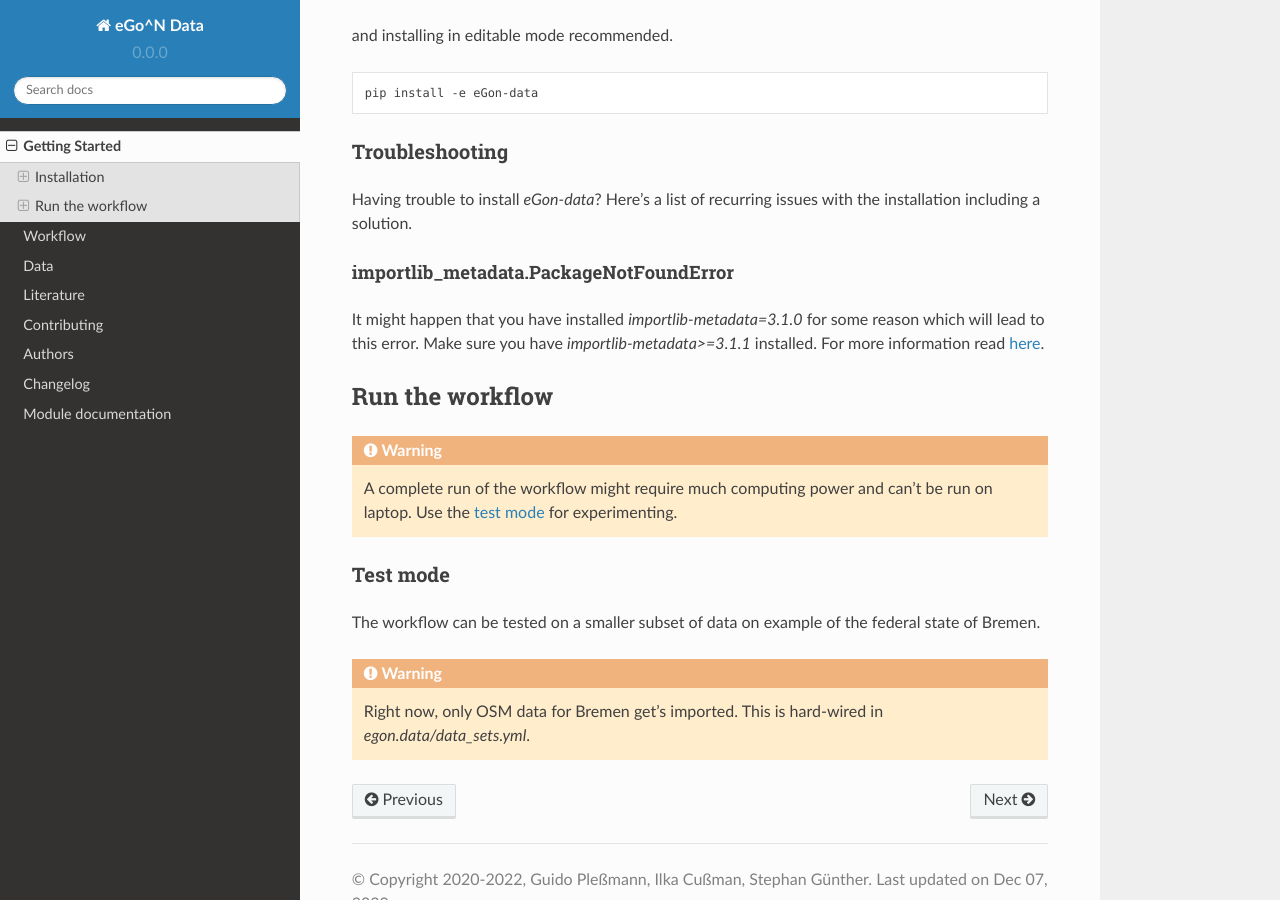
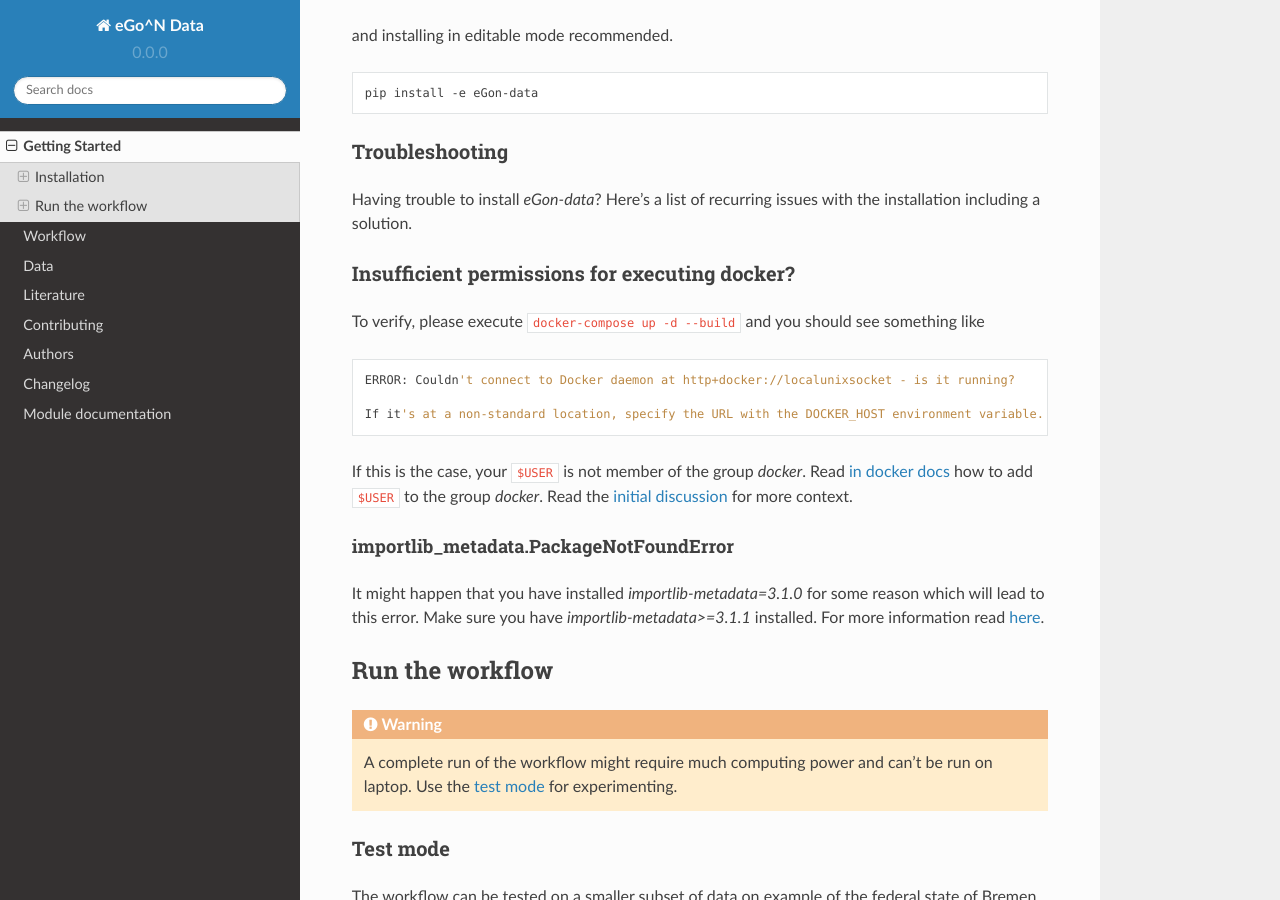
Before and after one commit to openego/eGon-data, a Sphinx documentation site: the page built from docs/getting_started.rst, in a window 1280 px wide and 900 px high, scrolled down 454 px. Built offline with Sphinx 7.4.7 and the Read the Docs theme 2.0.0, drawn with Linux system fonts in a browser that asks for light colours.

Commit message:
Describe the case of insufficient permissions for docker

```diff
--- a/docs/getting_started.rst
+++ b/docs/getting_started.rst
@@ -33,6 +33,24 @@ Troubleshooting
 Having trouble to install `eGon-data`? Here's a list of recurring issues with
 the installation including a solution.
 
+Insufficient permissions for executing docker?
+----------------------------------------------
+
+To verify, please execute :code:`docker-compose up -d --build` and you should see
+something like
+
+.. code-block::
+
+    ERROR: Couldn't connect to Docker daemon at http+docker://localunixsocket - is it running?
+
+    If it's at a non-standard location, specify the URL with the DOCKER_HOST environment variable.
+
+If this is the case, your :code:`$USER` is not member of the group `docker`.
+Read `in docker docs <https://docs.docker.com/engine/install/linux-postinstall/
+#manage-docker-as-a-non-root-user>`_
+how to add :code:`$USER` to the group `docker`. Read the `initial discussion
+<https://github.com/openego/eGon-data/issues/33>`_ for more context.
+
 importlib_metadata.PackageNotFoundError
 ^^^^^^^^^^^^^^^^^^^^^^^^^^^^^^^^^^^^^^^
 
```
